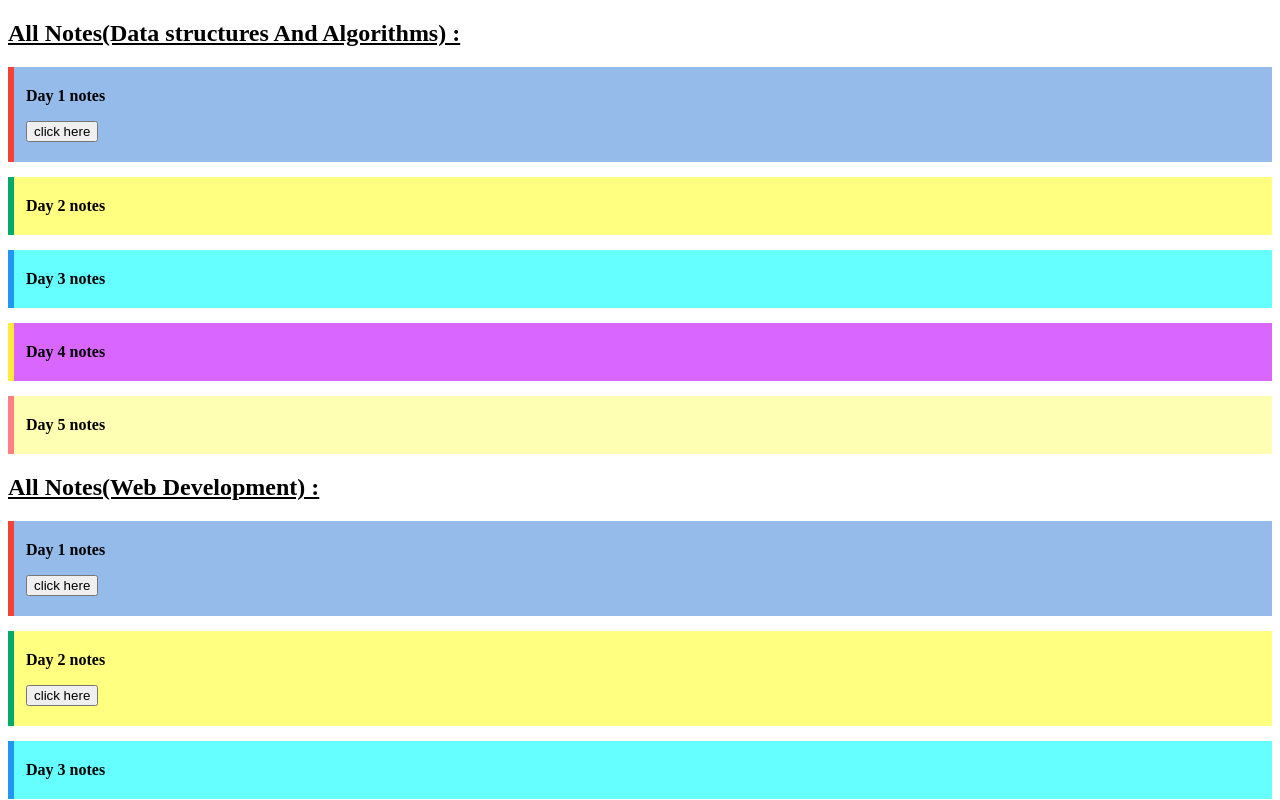
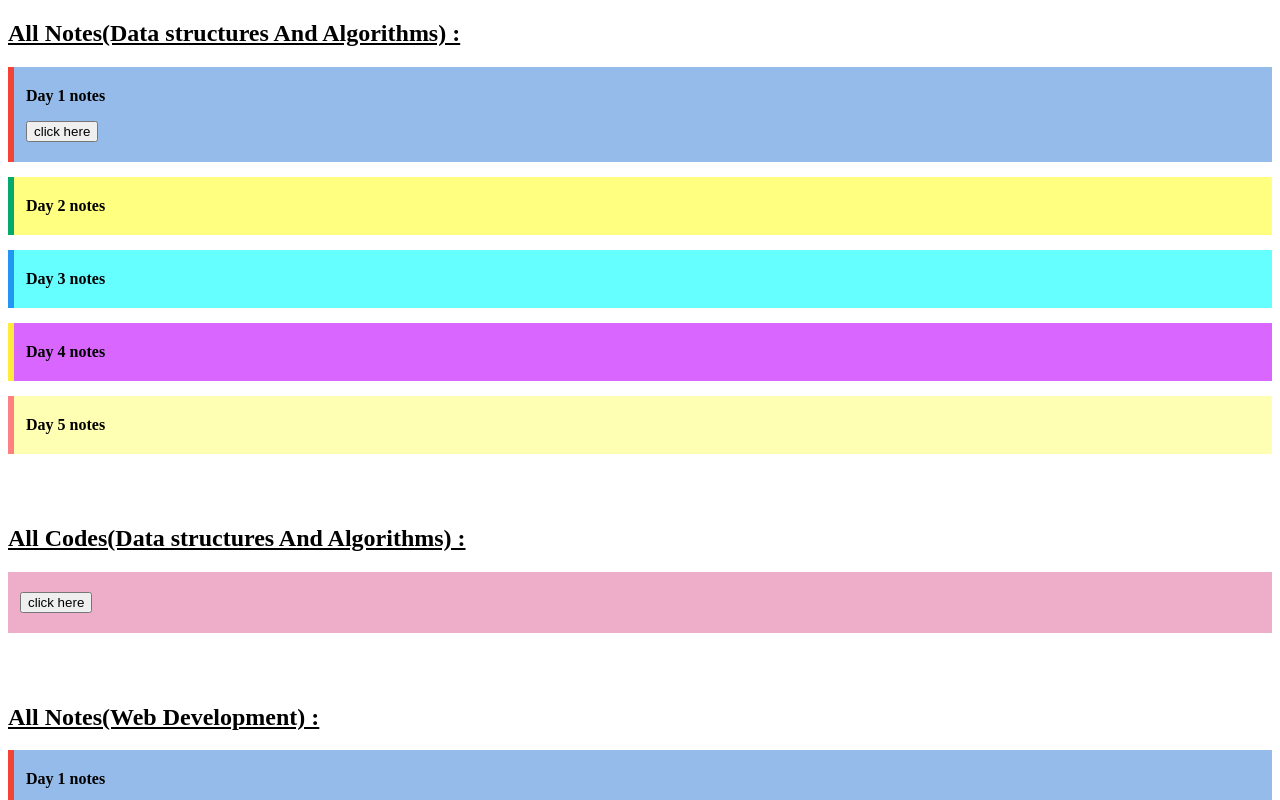
Before and after one commit to suvadeep2001/notes-website, a plain HTML site: page index.html in a window 1280 px wide. Shown: the top 800 px of the page. Drawn offline with Linux system fonts and the light colour scheme.

Commit message:
Added copy-codes section

```diff
--- a/css/style.css
+++ b/css/style.css
@@ -29,6 +29,10 @@ div {
     border-left: 6px solid #ff8080;
 }
 
+.copy-code{
+  background-color: #eeaeca;
+}
+
 a{
   text-decoration: none;
 }
--- a/index.html
+++ b/index.html
@@ -35,6 +35,21 @@
 
 </div>
 
+<br><br>
+
+<!-- All Codes in Data structures And Algorithms  -->
+
+<h2><u>All Codes(Data structures And Algorithms) : </u></h2>
+
+<div class="copy-code">
+  <a href="https://all-codes-in-data-structures-and-algorithms.netlify.app/" target="_blank" >
+        <p><button type="button">click here</button> </p>
+</a>
+</div>
+
+<br><br>
+
+
 <!-- web development -->
 
 <h2><u>All Notes(Web Development) : </u></h2>
```
